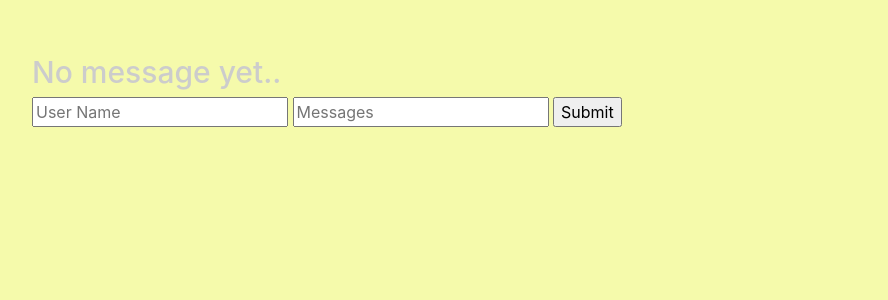
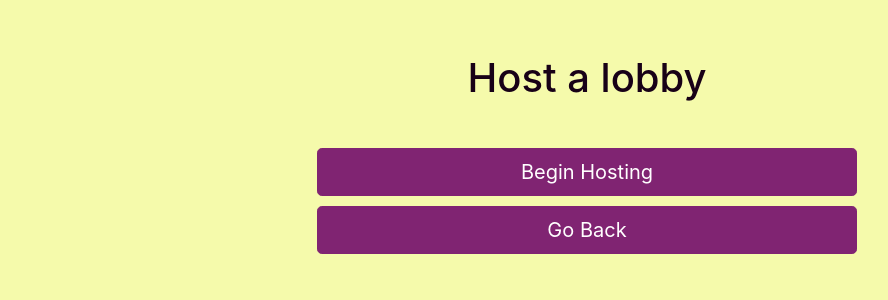
Before and after one commit to imotyashok/quiz-system-phase2, a Flask app: page /host_quiz in a window 1280 px wide. Shown: the part 56-356 px from the top of the page, without its empty margins (53-941 px from the left). Run offline with Flask 2, Linux system fonts and the light colour scheme; some libraries are stand-ins or nearby versions.

Commit message:
Sockets working, can pass json from host to all clients. Need authentication for connecting

```diff
--- a/quiz_app/routes.py
+++ b/quiz_app/routes.py
@@ -6,6 +6,10 @@ from quiz_app.forms import *
 
 from datetime import datetime
 import csv
+import json
+
+clients = []
+host_id = None
 
 
 @app.route("/")
@@ -173,15 +177,38 @@ def return_file():
 
 
 @app.route("/host_quiz")
-def sessions():
+def host_quiz():
     return render_template('host_quiz.html')
 
 
-def scoreReceived(methods=['GET', 'POST']):
-    print('score was recieved')
+@app.route("/find_quiz")
+def find_quiz():
+    return render_template('find_quiz.html')
 
 
-@socketio.on('my event')
-def handle_my_custom_event(json, methods=['GET', 'POST']):
-    print('received my event: ' + str(json))
-    socketio.emit('my response', json, callback=scoreReceived)
+@socketio.on('connect')
+def test_connect():
+    print('User connected')
+
+
+@socketio.on('host_connect')
+def host_connect():
+    print('Host connected')
+    socketio.emit('host_connect')
+
+
+@socketio.on('client_connect')
+def client_connect():
+    print('Client connected')
+    clients.append(request.sid)
+
+
+@socketio.on('disconnect')
+def test_disconnect():
+    print('Client disconnected')
+    clients.remove(request.sid)
+
+
+@socketio.on('start_quiz')
+def start_quiz(quiz_json):
+    socketio.emit('quiz_start', quiz_json)
--- a/quiz_app/templates/host_quiz.html
+++ b/quiz_app/templates/host_quiz.html
@@ -1,14 +1,27 @@
 {% extends "layout.html" %}
 {% block content %}
 
-    <h3 style='color: #ccc;font-size: 30px;'>No message yet..</h3>
-    <div class="message_holder"></div>
+    <div class="row">
 
-    <form action="" method="POST">
-      <input type="text" class="username" placeholder="User Name"/>
-      <input type="text" class="message" placeholder="Messages"/>
-      <input type="submit"/>
-    </form>
+          <div class="col-md-3 ">
+
+          </div>
+          <div class="col-md-6">
+              <h1 class="text-center" style="padding-bottom: 30px;">Host a lobby </h1>
+              <div class="host_buttons">
+                  <form action="" method="POST" style="padding-top: 10px; padding-bottom: 10px">
+                      <input type="submit" value="Begin Hosting" class="btn btn-primary btn-lg btn-block" style="background-color: rgb(128, 36, 114)"/>
+                  </form>
+              </div>
+
+              <button type="button" class="btn btn-primary btn-lg btn-block"
+                style="background-color: rgb(128, 36, 114)" onclick="window.location.href = 'takequiz';">
+                Go Back
+              </button>
+
+
+            </div>
+          </div>
 
     <!-- jQuery (necessary for Bootstrap's JavaScript plugins) -->
     <script src="https://ajax.googleapis.com/ajax/libs/jquery/1.12.4/jquery.min.js"></script>
@@ -17,27 +30,18 @@
       var socket = io.connect('http://' + document.domain + ':' + location.port);
 
       socket.on( 'connect', function() {
-        socket.emit( 'my event', {
-          data: 'User Connected'
-        } )
-        var form = $( 'form' ).on( 'submit', function( e ) {
-          e.preventDefault()
-          let user_name = $( 'input.username' ).val()
-          let user_input = $( 'input.message' ).val()
-          socket.emit( 'my event', {
-            user_name : user_name,
-            message : user_input
-          } )
-          $( 'input.message' ).val( '' ).focus()
+        $( 'form' ).on( 'submit', function( e ) {
+            e.preventDefault()
+            socket.emit( 'host_connect')
+            $( 'div.host_buttons' ).append( '<div><form action="" method="POST" style="padding-top: 10px; padding-bottom: 10px"><input type="submit" value="Start Quiz" class="btn btn-primary btn-lg btn-block" style="background-color: rgb(128, 36, 114)"/></form></div>' )
+            $( 'form' ).on( 'submit', function( e ) {
+                e.preventDefault()
+                socket.emit( 'start_quiz', {
+                    quiz_json: JSON.parse('{ "name":"John", "age":30, "city":"New York"}')
+                })
+            } )
         } )
       } )
-      socket.on( 'my response', function( msg ) {
-        console.log( msg )
-        if( typeof msg.user_name !== 'undefined' ) {
-          $( 'h3' ).remove()
-          $( 'div.message_holder' ).append( '<div><b style="color: #000">'+msg.user_name+'</b> '+msg.message+'</div>' )
-        }
-      })
     </script>
 
 
--- a/quiz_app/templates/takequiz.html
+++ b/quiz_app/templates/takequiz.html
@@ -9,7 +9,7 @@
           <div class="col-md-6">
               <h1 class="text-center" style="padding-bottom: 30px;">Take Quiz </h1>
 
-			  <button type="button" class="btn btn-primary btn-lg btn-block"
+			  <button type="button" class="btn btn-primary btn-lg btn-block"  onclick="window.location.href = 'find_quiz';"
                 style="background-color: rgb(128, 36, 114)">
                 Find Your Quiz
               </button>
```
Also changed, not shown: quiz_app/templates/find_quiz.html (added, +39 -0 lines).
